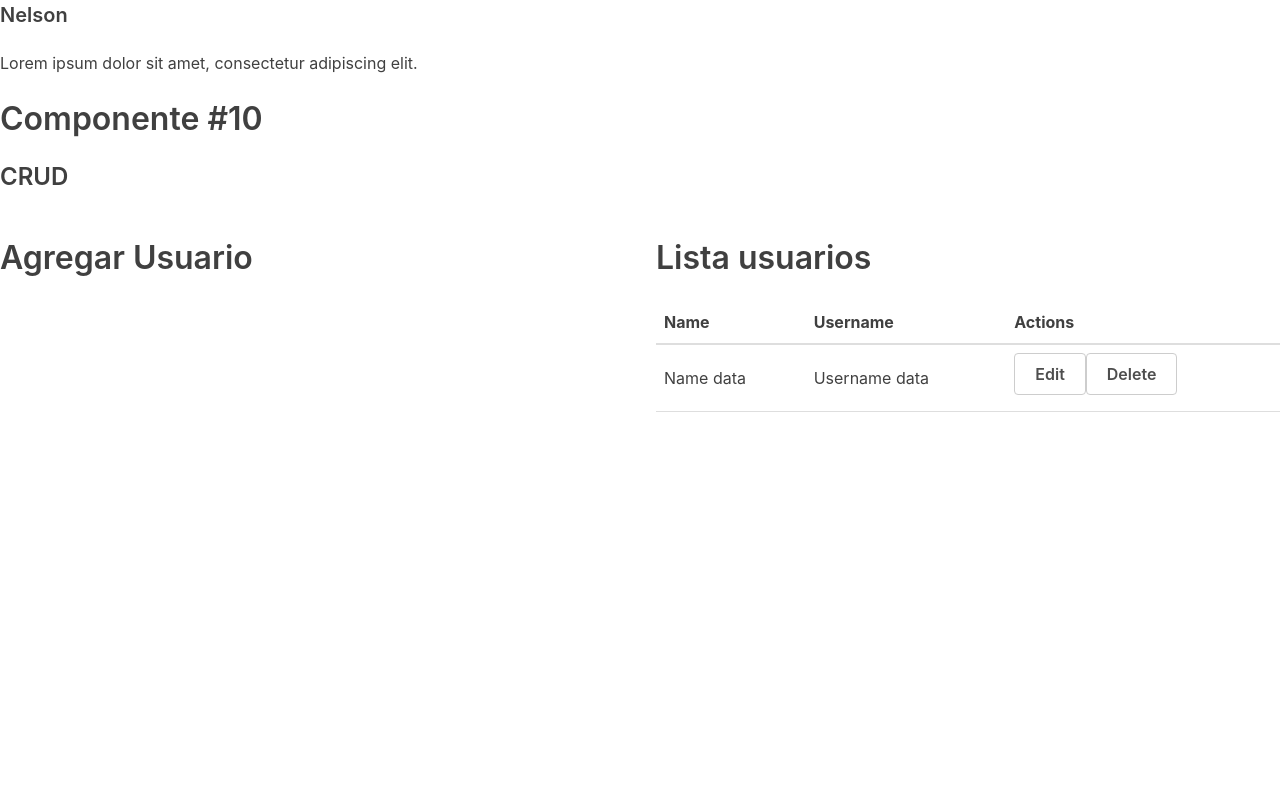
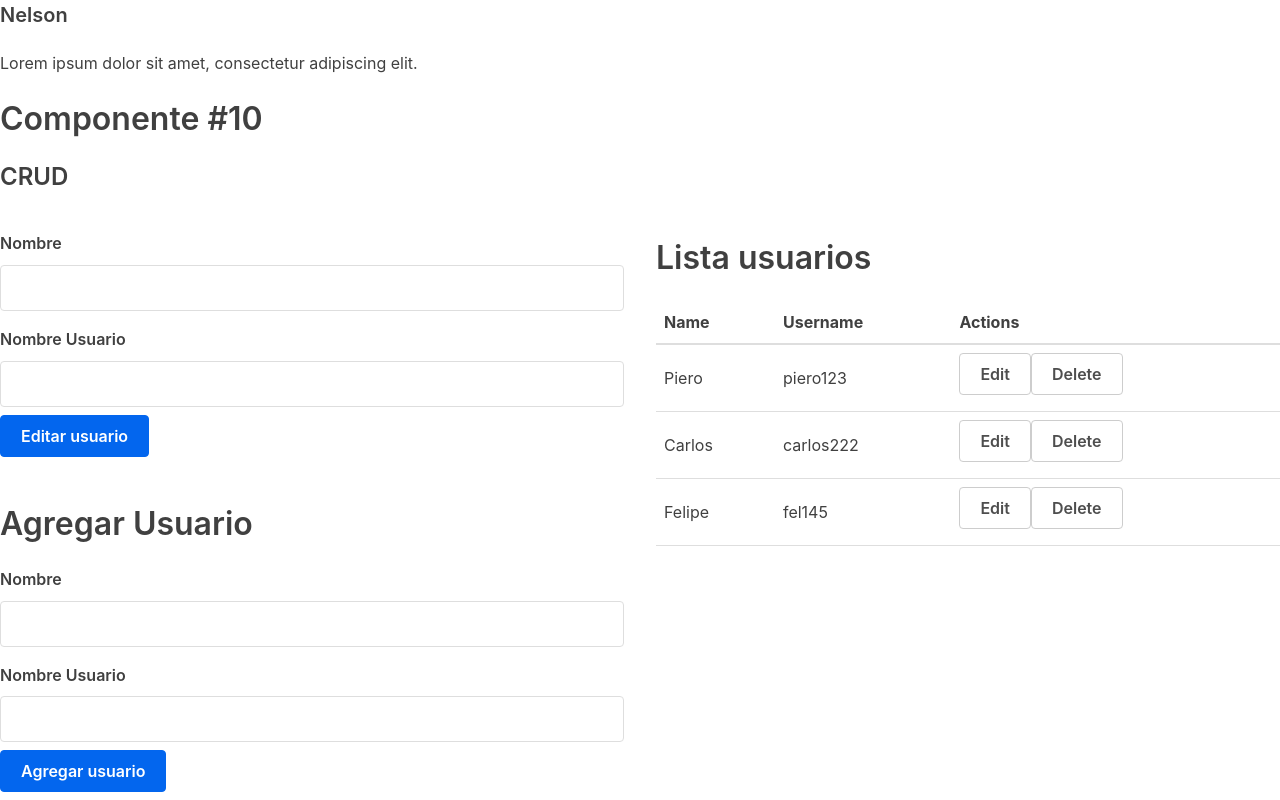
Before and after one commit to PieroSandro/pp_react_fundamentos, a React (Create React App) app: page / in a window 1280 px wide. Shown: the part 1956-2756 px from the top of the page. Before the commit the page ends 2392 px from the top, so only its background shows below. Built offline with nearby package versions, Linux system fonts and the light colour scheme; the HTML template or start-up script is replaced by a standard one.

Commit message:
componente crud.js con funciones listar, agregar y eliminar

```diff
--- /dev/null
+++ b/src/componentes/AgregarUsuarioForm.jsx
@@ -0,0 +1,44 @@
+import React from 'react'
+import { useForm } from 'react-hook-form';
+
+const AgregarUsuarioForm = (props) => {
+
+    const {register, handleSubmit, formState: { errors } }=useForm()
+
+    const onSubmit=(data,e)=>{
+        props.agregarUsuario(data)
+        e.target.reset()
+    }
+
+    return (
+        <form onSubmit={handleSubmit(onSubmit)}>
+      <label>Nombre</label>
+      <input type="text" name="nombre"
+       {...register("nombre", {
+        required: {value:true,message:'Campo nombre obligatorio'},
+        minLength: {value:2,message:'Debe ingresar mínimo 2 caracteres'},
+        maxLength: {value:15,message:'Debe ingresar máximo 5 caracteres'},
+        pattern: {value:/^[A-Za-z]+$/i,message:'Debe ingresar sólo letras'}
+    })}
+      />
+       <span class="text-danger text-small d-block mb-2">
+                                            {errors?.nombre?.message}
+                                            </span>
+      <label>Nombre Usuario</label>
+      <input type="text" name="nombreUsuario"
+       {...register("nombreUsuario", {
+        required: {value:true,message:'Campo nombre de usuario obligatorio'},
+        minLength: {value:2,message:'Debe ingresar mínimo 2 caracteres'},
+        maxLength: {value:15,message:'Debe ingresar máximo 5 caracteres'},
+        pattern: {value:/^[A-Za-z]+$/i,message:'Debe ingresar sólo letras'}
+    })}
+      />
+       <span class="text-danger text-small d-block mb-2">
+                                            {errors?.nombreUsuario?.message}
+                                            </span>
+      <button>Agregar usuario</button>
+    </form>
+     );
+}
+
+export default AgregarUsuarioForm;
--- a/src/componentes/Crud.js
+++ b/src/componentes/Crud.js
@@ -1,18 +1,51 @@
-import React from 'react';
+import React, {useState} from 'react';
 import TablaUsuario from './TablaUsuario';
+import {v4 as uuidv4} from 'uuid';
+import AgregarUsuarioForm from './AgregarUsuarioForm';
+import EditarUsuarioForm from './EditarUsuarioForm';
 
 const Crud = () => {
+
+    const usuariosData = [
+        { id: uuidv4(), nombre: 'Piero', nombreUsuario: 'piero123' },
+        { id: uuidv4(), nombre: 'Carlos', nombreUsuario: 'carlos222' },
+        { id: uuidv4(), nombre: 'Felipe', nombreUsuario: 'fel145' },
+      ]
+
+    const [usuarios, setUsuarios] = useState(usuariosData)
+
+    //agregar
+    const agregarUsuario=(usuario)=>{
+        usuario.id=uuidv4()
+        setUsuarios([
+            ...usuarios,
+            usuario
+        ])
+    }
+
+    //eliminar
+    const eliminarUsuario=(id)=>{
+        const arrayFiltro=usuarios.filter(usuario=>usuario.id!==id)
+       setUsuarios(arrayFiltro)
+    }
+
+    //editar
+
+
     return (
         <div class="card m-4 p-3">
             <h2>Componente #10</h2>
         <h4>CRUD</h4>
             <div className="flex-row">
                 <div class="flex-large">
+                    <EditarUsuarioForm/>
                     <h2>Agregar Usuario</h2>
+                    <AgregarUsuarioForm agregarUsuario={agregarUsuario}/>
                 </div>
                 <div class="flex-large">
                     <h2>Lista usuarios</h2>
-                    <TablaUsuario/>
+                    <TablaUsuario usuarios={usuarios}
+                    eliminarUsuario={eliminarUsuario}/>
                 </div>
             </div>
         </div>
--- /dev/null
+++ b/src/componentes/EditarUsuarioForm.jsx
@@ -0,0 +1,44 @@
+import React from 'react'
+import { useForm } from 'react-hook-form';
+
+const EditarUsuarioForm = (props) => {
+
+    const {register, handleSubmit, formState: { errors } }=useForm()
+
+    const onSubmit=(data,e)=>{
+        console.log(data)
+        e.target.reset()
+    }
+
+    return (
+        <form onSubmit={handleSubmit(onSubmit)}>
+      <label>Nombre</label>
+      <input type="text" name="nombre"
+       {...register("nombre", {
+        required: {value:true,message:'Campo nombre obligatorio'},
+        minLength: {value:2,message:'Debe ingresar mínimo 2 caracteres'},
+        maxLength: {value:15,message:'Debe ingresar máximo 5 caracteres'},
+        pattern: {value:/^[A-Za-z]+$/i,message:'Debe ingresar sólo letras'}
+    })}
+      />
+       <span class="text-danger text-small d-block mb-2">
+                                            {errors?.nombre?.message}
+                                            </span>
+      <label>Nombre Usuario</label>
+      <input type="text" name="nombreUsuario"
+       {...register("nombreUsuario", {
+        required: {value:true,message:'Campo nombre de usuario obligatorio'},
+        minLength: {value:2,message:'Debe ingresar mínimo 2 caracteres'},
+        maxLength: {value:15,message:'Debe ingresar máximo 5 caracteres'},
+        pattern: {value:/^[A-Za-z]+$/i,message:'Debe ingresar sólo letras'}
+    })}
+      />
+       <span class="text-danger text-small d-block mb-2">
+                                            {errors?.nombreUsuario?.message}
+                                            </span>
+      <button>Editar usuario</button>
+    </form>
+     );
+}
+
+export default EditarUsuarioForm;
--- a/src/componentes/TablaUsuario.jsx
+++ b/src/componentes/TablaUsuario.jsx
@@ -1,6 +1,8 @@
 import React from 'react'
 
-const TablaUsuario = () => {
+const TablaUsuario = (props) => {
+
+    console.log(props.usuarios)
     return (
         <table>
     <thead>
@@ -11,14 +13,25 @@ const TablaUsuario = () => {
       </tr>
     </thead>
     <tbody>
-      <tr>
-        <td>Name data</td>
-        <td>Username data</td>
+      {
+        props.usuarios.length>0?
+        props.usuarios.map(usuario=>(
+          <tr key={usuario.id}>
+        <td>{usuario.nombre}</td>
+        <td>{usuario.nombreUsuario}</td>
         <td>
           <button className="button muted-button">Edit</button>
-          <button className="button muted-button">Delete</button>
+          <button className="button muted-button"
+          onClick={()=>{props.eliminarUsuario(usuario.id)}}>Delete</button>
         </td>
       </tr>
+        )) : (
+          <tr>
+            <td colSpan={3}>No hay usuarios</td>
+          </tr>
+        )
+      }
+
     </tbody>
   </table>
      );
```
